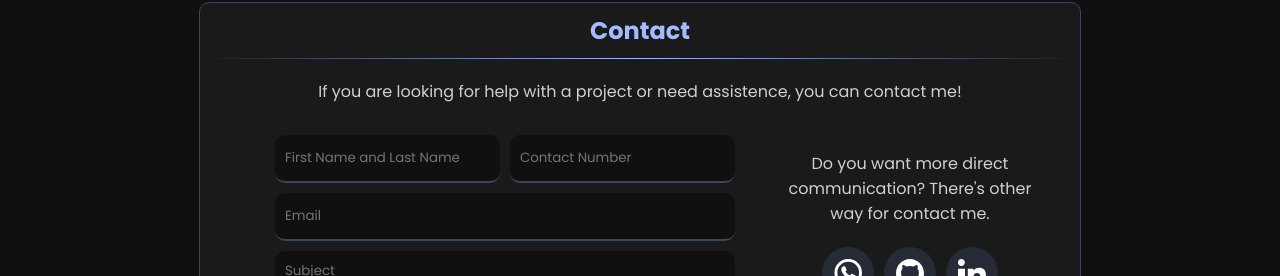
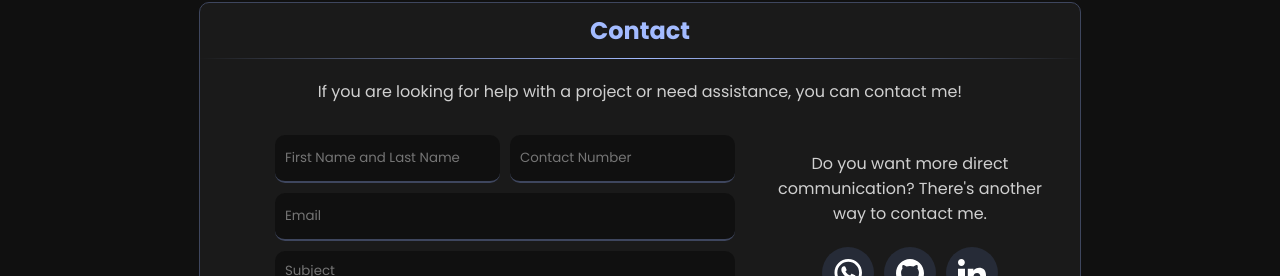
Before and after one commit to davidquintr/portfolio, a Next.js app: page /portfolio/contact in a window 1280 px wide. Shown: the part 371-647 px from the top of the page. Built offline with nearby package versions, Linux system fonts and the light colour scheme.

Commit message:
minimal fixes

```diff
--- a/pages/components/contact_form.tsx
+++ b/pages/components/contact_form.tsx
@@ -5,10 +5,8 @@ import { faPaperPlane } from "@fortawesome/free-solid-svg-icons";
 import SocialItems from "./social_items";
 import AlertElement from "./alert_element";
 
-
-const formContact = () => {
+const FormContact = () => {
   const form: any = React.createRef();
-  // eslint-disable-next-line react-hooks/rules-of-hooks
   const [isEmailSent, setIsEmailSent] = useState(null);
   const buttonSend: LegacyRef<HTMLButtonElement> = React.createRef();
 
@@ -32,7 +30,7 @@ const formContact = () => {
         (result) => {
           console.log("true");
           setIsEmailSent(true);
-          buttonSend.current.disabled = true
+          buttonSend.current.disabled = true;
         },
         (error) => {
           console.log("false");
@@ -49,7 +47,9 @@ const formContact = () => {
           <h2>Contact</h2>
         </div>
         <div className="section-body contact">
-          <p className="text-center">If you are looking for help with a project or need assistence, you can contact me!</p>
+          <p className="text-center">
+            If you are looking for help with a project or need assistance, you can contact me!
+          </p>
           <form className="contact-contain" ref={form} onSubmit={sendEmail}>
             <div className="contact-elements ">
               <div className="contact-elements-middle ">
@@ -84,21 +84,24 @@ const formContact = () => {
                   required
                 ></textarea>
                 <button ref={buttonSend} type="submit" className="button-link extended submit">
-                  <FontAwesomeIcon
-                    icon={faPaperPlane}
-                    className="fa-sm"
-                  ></FontAwesomeIcon>
+                  <FontAwesomeIcon icon={faPaperPlane} className="fa-sm" />
                   <p>Send Message</p>
                 </button>
-                {isEmailSent == true ? <p className="plane-text send">Send</p> : isEmailSent == false ? <p className="plane-text no-send">Something went wrong, try again later.</p> : null}
+                {isEmailSent == true ? (
+                  <p className="plane-text send">Send</p>
+                ) : isEmailSent == false ? (
+                  <p className="plane-text no-send">
+                    Something went wrong, try again later.
+                  </p>
+                ) : null}
               </div>
             </div>
             <div className="contact-social">
               <p className="contact-social-title">
-                Do you want more direct communication? There's other way for contact me.
+                Do you want more direct communication? There&apos;s another way to contact me.
               </p>
               <div className="contact-social-elements">
-                <SocialItems></SocialItems>
+                <SocialItems />
               </div>
             </div>
           </form>
@@ -107,4 +110,4 @@ const formContact = () => {
     </>
   );
 };
-export default formContact;
+export default FormContact;
```
Also changed, not shown: pages/components/panel.tsx (+5 -5 lines).
